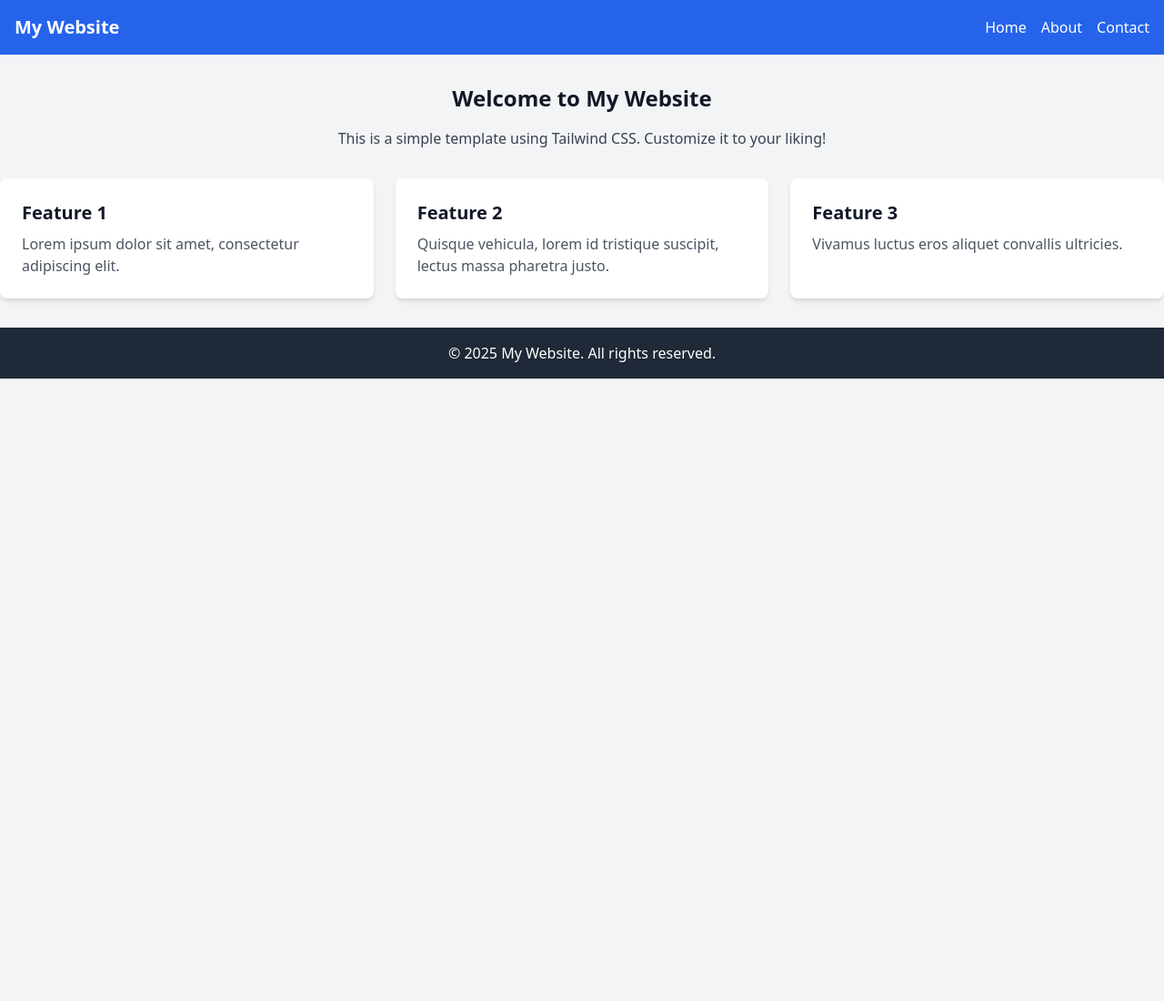
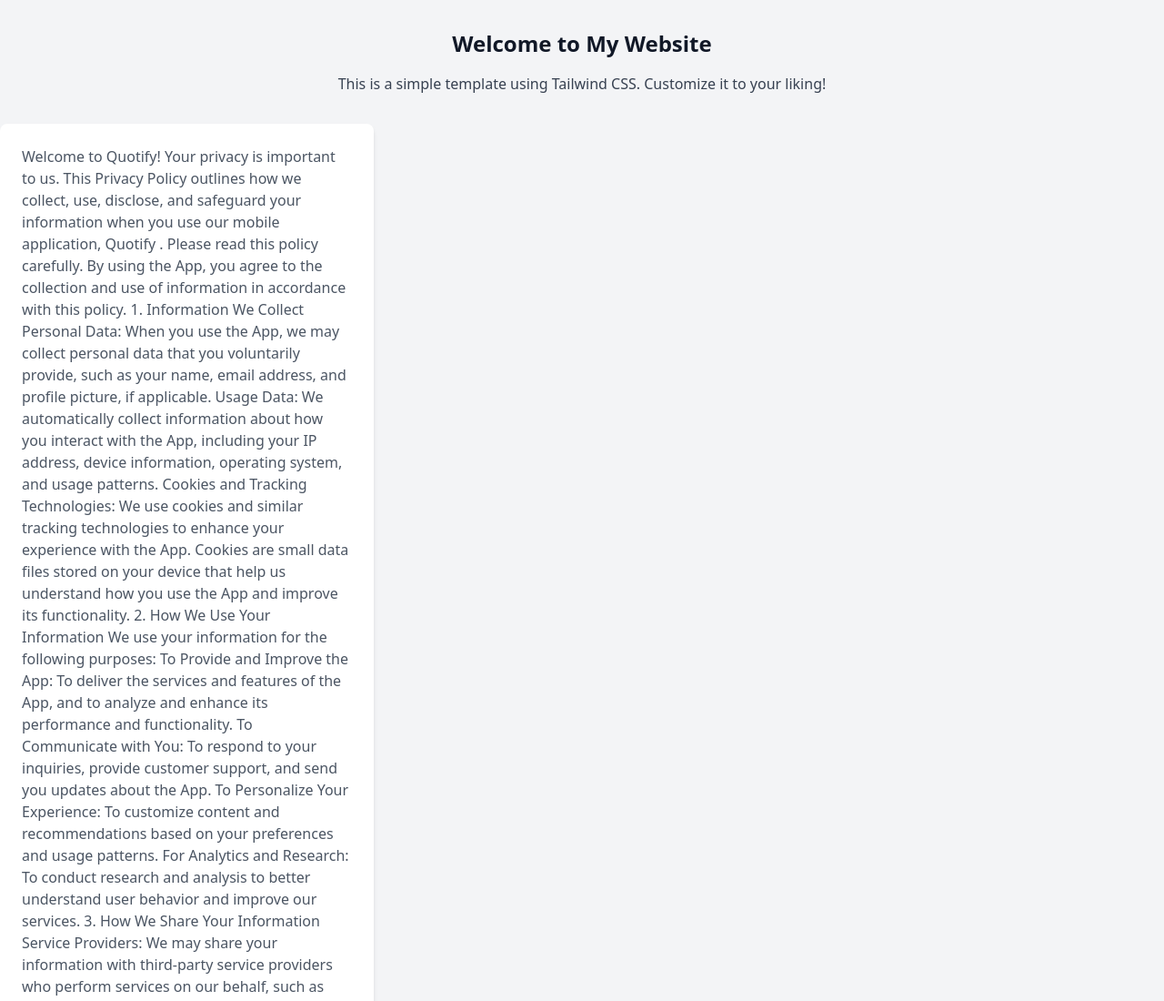
Before and after one commit to BimalKafle/PrivacyPolicy, a plain HTML site: page index.html in a window 1280 px wide. Shown: the top 1100 px of the page at 91% size. Before the commit the page ends 800 px from the top, so only its background shows below. Drawn offline with nearby package versions, Linux system fonts and the light colour scheme.

Commit message:
Update index.html

```diff
--- a/index.html
+++ b/index.html
@@ -8,18 +8,6 @@
     <script src="https://cdn.tailwindcss.com"></script>
 </head>
 <body class="bg-gray-100 text-gray-900">
-    <header class="bg-blue-600 text-white p-4">
-        <div class="container mx-auto flex justify-between items-center">
-            <h1 class="text-xl font-bold">My Website</h1>
-            <nav>
-                <ul class="flex space-x-4">
-                    <li><a href="#" class="hover:underline">Home</a></li>
-                    <li><a href="#" class="hover:underline">About</a></li>
-                    <li><a href="#" class="hover:underline">Contact</a></li>
-                </ul>
-            </nav>
-        </div>
-    </header>
 
     <main class="container mx-auto py-8">
         <section class="text-center mb-8">
@@ -29,18 +17,85 @@
 
         <section class="grid grid-cols-1 md:grid-cols-3 gap-6">
             <div class="bg-white shadow-md rounded-lg p-6">
-                <h3 class="text-xl font-semibold mb-2">Feature 1</h3>
-                <p class="text-gray-600">Lorem ipsum dolor sit amet, consectetur adipiscing elit.</p>
-            </div>
 
-            <div class="bg-white shadow-md rounded-lg p-6">
-                <h3 class="text-xl font-semibold mb-2">Feature 2</h3>
-                <p class="text-gray-600">Quisque vehicula, lorem id tristique suscipit, lectus massa pharetra justo.</p>
-            </div>
+                <p class="text-gray-600">Welcome to Quotify! Your privacy is important to us. This Privacy Policy outlines how we collect, use,
+disclose, and safeguard your information when you use our mobile application, Quotify .
+Please read this policy carefully. By using the App, you agree to the collection and use of information in
+accordance with this policy.
 
-            <div class="bg-white shadow-md rounded-lg p-6">
-                <h3 class="text-xl font-semibold mb-2">Feature 3</h3>
-                <p class="text-gray-600">Vivamus luctus eros aliquet convallis ultricies.</p>
+1. Information We Collect
+
+Personal Data: When you use the App, we may collect personal data that you voluntarily provide, such
+as your name, email address, and profile picture, if applicable.
+
+Usage Data: We automatically collect information about how you interact with the App, including your
+IP address, device information, operating system, and usage patterns.
+
+Cookies and Tracking Technologies: We use cookies and similar tracking technologies to enhance your
+experience with the App. Cookies are small data files stored on your device that help us understand how
+you use the App and improve its functionality.
+
+2. How We Use Your Information
+
+We use your information for the following purposes:
+
+To Provide and Improve the App: To deliver the services and features of the App, and to analyze and
+enhance its performance and functionality.
+
+To Communicate with You: To respond to your inquiries, provide customer support, and send you
+updates about the App.
+
+To Personalize Your Experience: To customize content and recommendations based on your
+preferences and usage patterns.
+
+For Analytics and Research: To conduct research and analysis to better understand user behavior and
+improve our services.
+
+3. How We Share Your Information
+
+Service Providers: We may share your information with third-party service providers who perform
+services on our behalf, such as data analysis, payment processing, and customer support.
+
+Legal Requirements: We may disclose your information if required to do so by law or in response to
+valid requests by public authorities.
+
+4. Security of Your Information
+
+We take reasonable measures to protect your information from unauthorized access, use, or disclosure.
+However, no method of transmission over the internet or electronic storage is 100% secure, so we
+cannot guarantee absolute security.
+
+5. Your Choices and Rights
+
+Access and Update: You may access and update your personal information through the App’s settings or
+by contacting us directly.
+
+Opt-Out: You can opt out of receiving promotional emails from us by following the instructions in those
+emails. Note that you may still receive transactional or service-related communications.
+
+Data Deletion: If you wish to delete your account or request the deletion of your personal data, please
+contact us at tiruwas016@gmail.com. We will respond to your request in accordance with applicable
+laws.
+
+6. Children&#39;s Privacy
+
+The App is not intended for use by children under the age of 13. We do not knowingly collect or solicit
+personal information from children under 13. If we become aware that we have collected personal
+information from a child under 13, we will take steps to delete such information.
+
+7. Changes to This Privacy Policy
+
+We may update this Privacy Policy from time to time. Any changes will be posted on this page with an
+updated effective date. Your continued use of the App after any changes constitutes your acceptance of
+the updated policy.
+
+8. Contact Us
+
+If you have any questions or concerns about this Privacy Policy, please contact us at:
+
+Email: tiruwas016@gmail.com
+
+Thank you for using Quotify!.</p>
             </div>
         </section>
     </main>
```
